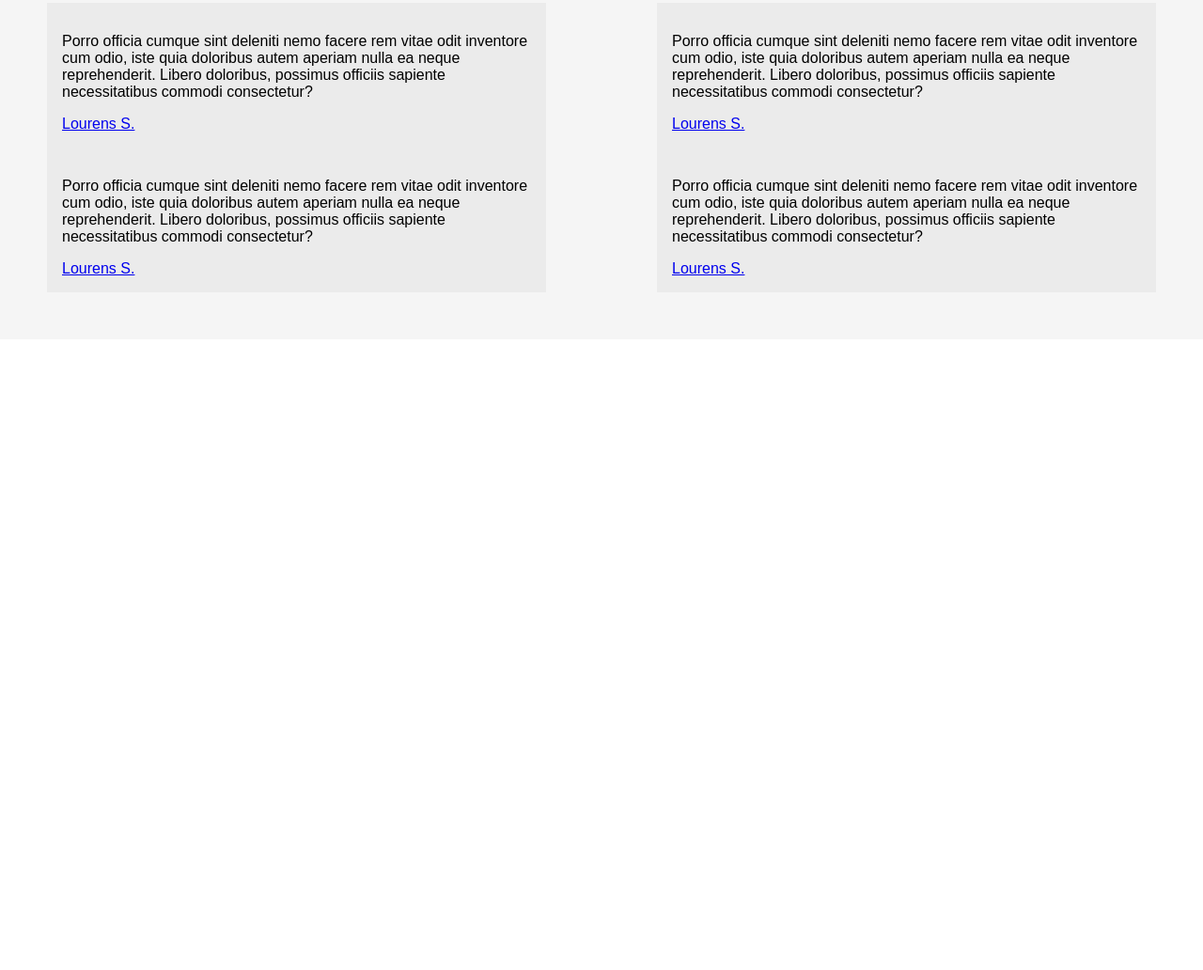
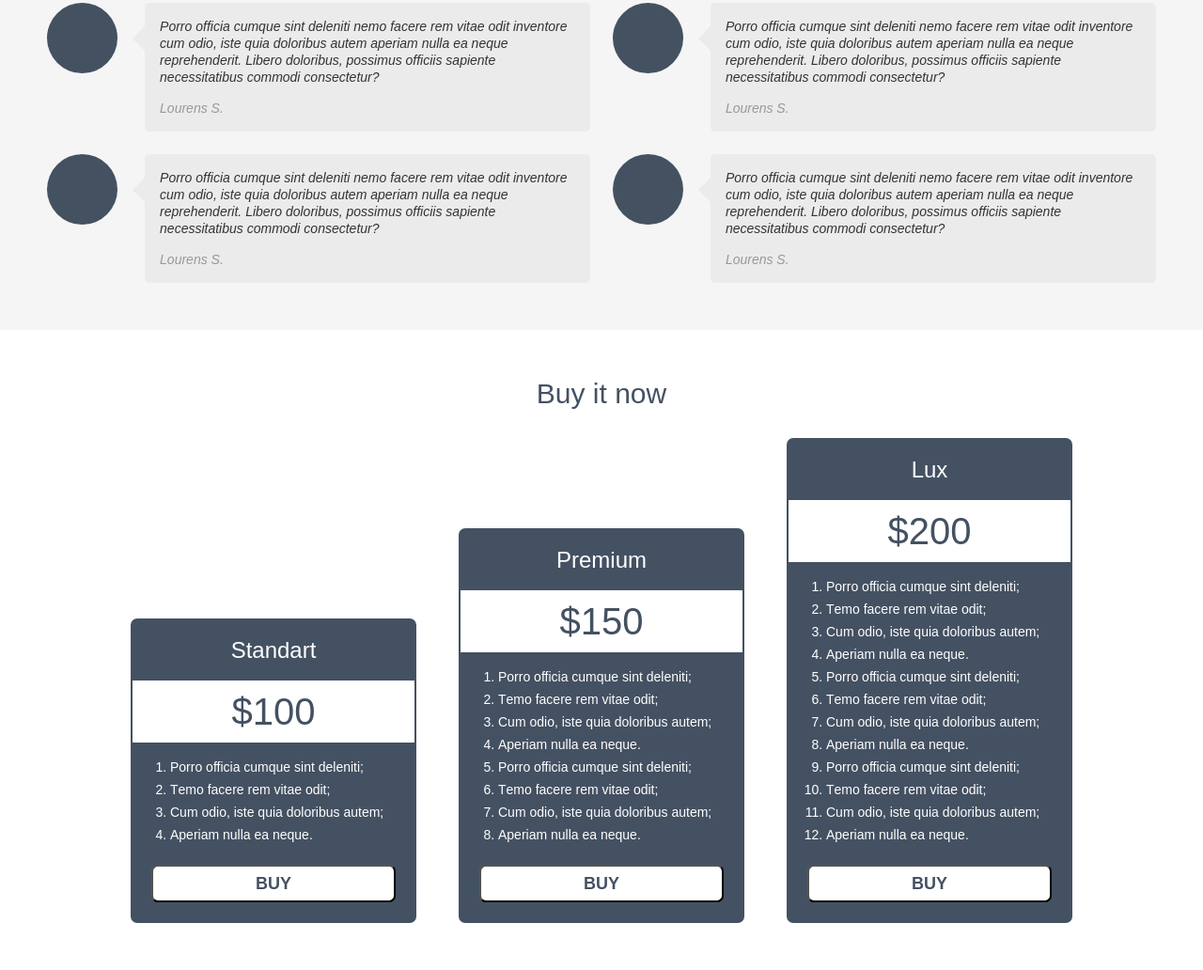
Before and after one commit to kalintsev/first-site, a plain HTML site: page index.html in a window 1280 px wide. Shown: the part 1745-2777 px from the top of the page at 94% size. Before the commit the page ends 2106 px from the top, so only its background shows below. Drawn offline with Linux system fonts and the light colour scheme.

Commit message:
fifth and sixth blocks

```diff
--- a/css/style.css
+++ b/css/style.css
@@ -141,7 +141,6 @@ body {
   margin     : 0 0 20px 0;
   color      : #333333;
   font-size  : 16px;
-  font-weight: 400;
   line-height: 24px;
 }
 
@@ -225,29 +224,135 @@ body {
 }
 
 .reviews-head {
-  color      : #445161;
-  font-size  : 30px;
-  font-weight: 400;
-  width      : 100%;
-  text-align : center;
-  margin     : 0 0 35px;
+  color     : #445161;
+  font-size : 30px;
+  width     : 100%;
+  text-align: center;
+  margin    : 0 0 35px;
 }
 
 .reviews-item {
-  width           : 45%;
+  display        : flex;
+  justify-content: space-between;
+  width          : 49%;
+}
+
+.reviews-item:nth-child(2),
+.reviews-item:nth-child(3) {
+  margin-bottom: 24px;
+}
+
+.reviews-img {
+  width           : 75px;
+  height          : 75px;
+  background-color: #445161;
+  border-radius   : 50%;
+}
+
+.reviews-text {
+  width           : 82%;
   background-color: #ebebeb;
   box-sizing      : border-box;
   padding         : 16px;
+  border-radius   : 5px;
+  position        : relative;
 }
 
-.reviews-item:nth-child(2) .reviews-item:nth-child(3) {
-  margin: 20px;
+.reviews-text::before {
+  position    : absolute;
+  content     : "";
+  display     : block;
+  border      : 13px solid transparent;
+  border-right: 13px solid #ebebeb;
+  top         : 25px;
+  left        : -26px;
 }
 
-.reviews-img {}
+.reviews-text_p {
+  margin     : 0;
+  color      : #333333;
+  font-style : italic;
+  font-size  : 14px;
+  line-height: 18px;
 
-.reviews-text {}
+}
 
-.reviews-text_p {}
+.reviews-text_a {
+  text-decoration: none;
+  color          : #989898;
+  font-size      : 14px;
+  line-height    : 18px;
+  display        : block;
+  margin-top     : 15px;
+}
 
-.reviews-text_a {}
+
+.price {
+  display        : flex;
+  flex-wrap      : wrap;
+  justify-content: center;
+  align-items    : flex-end;
+  padding        : 50px 0;
+}
+
+.price-head {
+  width      : 100%;
+  text-align : center;
+  margin     : 0 0 29px 0;
+  font-size  : 30px;
+  line-height: 36px;
+  font-weight: normal;
+  color      : #445162;
+}
+
+.price-item {
+  border          : 2px solid #445162;
+  background-color: #445162;
+  color           : #ffffff;
+  border-radius   : 7px;
+  margin-right    : 45px;
+  box-sizing      : border-box;
+}
+
+.price-item:last-child {
+  margin-right: 0;
+}
+
+.price-item-head {
+  text-align : center;
+  box-sizing : border-box;
+  font-size  : 24px;
+  line-height: 30px;
+  margin     : 17px auto;
+  font-weight: normal;
+}
+
+.price-cost {
+  font-size       : 40px;
+  line-height     : 30px;
+  color           : #445162;
+  background-color: #ffffff;
+  display         : inline-block;
+  padding         : 18px 0;
+  text-align      : center;
+  width           : 100%;
+}
+
+.price-ol {
+  font-size    : 14px;
+  line-height  : 24px;
+  margin-bottom: 0;
+}
+
+.price-button {
+  text-align      : center;
+  width           : 260px;
+  height          : 40px;
+  background-color: #ffffff;
+  color           : #445162;
+  border-radius   : 7px;
+  margin          : 20px;
+  font-size       : 18px;
+  line-height     : 18px;
+  font-weight     : bold;
+}
--- a/index.html
+++ b/index.html
@@ -167,8 +167,8 @@
               <p class="reviews-text_p">Porro officia cumque sint deleniti nemo
                 facere rem vitae odit inventore cum odio, iste quia doloribus
                 autem aperiam nulla ea neque reprehenderit. Libero doloribus,
-                possimus officiis sapiente necessitatibus commodi consectetur?</p>
-              <a href="#" class="reviews-text_a">Lourens S.</a>
+                possimus officiis sapiente necessitatibus commodi consectetur?
+                <a href="#" class="reviews-text_a">Lourens S.</a></p>
             </div>
           </div>
           <div class="reviews-item">
@@ -177,8 +177,8 @@
               <p class="reviews-text_p">Porro officia cumque sint deleniti nemo
                 facere rem vitae odit inventore cum odio, iste quia doloribus
                 autem aperiam nulla ea neque reprehenderit. Libero doloribus,
-                possimus officiis sapiente necessitatibus commodi consectetur?</p>
-              <a href="#" class="reviews-text_a">Lourens S.</a>
+                possimus officiis sapiente necessitatibus commodi consectetur?
+                <a href="#" class="reviews-text_a">Lourens S.</a></p>
             </div>
           </div>
           <div class="reviews-item">
@@ -187,8 +187,8 @@
               <p class="reviews-text_p">Porro officia cumque sint deleniti nemo
                 facere rem vitae odit inventore cum odio, iste quia doloribus
                 autem aperiam nulla ea neque reprehenderit. Libero doloribus,
-                possimus officiis sapiente necessitatibus commodi consectetur?</p>
-              <a href="#" class="reviews-text_a">Lourens S.</a>
+                possimus officiis sapiente necessitatibus commodi consectetur?
+                <a href="#" class="reviews-text_a">Lourens S.</a></p>
             </div>
           </div>
           <div class="reviews-item">
@@ -197,9 +197,58 @@
               <p class="reviews-text_p">Porro officia cumque sint deleniti nemo
                 facere rem vitae odit inventore cum odio, iste quia doloribus
                 autem aperiam nulla ea neque reprehenderit. Libero doloribus,
-                possimus officiis sapiente necessitatibus commodi consectetur?</p>
-              <a href="#" class="reviews-text_a">Lourens S.</a>
+                possimus officiis sapiente necessitatibus commodi consectetur?
+                <a href="#" class="reviews-text_a">Lourens S.</a></p>
             </div>
+          </div>
+        </section>
+
+        <section class="price">
+          <h2 class="price-head">Buy it now</h2>
+          <div class="price-item">
+            <h3 class="price-item-head">Standart</h3>
+            <span class="price-cost">$100</span>
+            <ol class="price-ol">
+              <li>Porro officia cumque sint deleniti;</li>
+              <li>Тemo facere rem vitae odit;</li>
+              <li>Cum odio, iste quia doloribus autem;</li>
+              <li>Aperiam nulla ea neque.</li>
+            </ol>
+            <button class="price-button">BUY</button>
+          </div>
+          <div class="price-item">
+            <h3 class="price-item-head">Premium</h3>
+            <span class="price-cost">$150</span>
+            <ol class="price-ol">
+              <li>Porro officia cumque sint deleniti;</li>
+              <li>Тemo facere rem vitae odit;</li>
+              <li>Cum odio, iste quia doloribus autem;</li>
+              <li>Aperiam nulla ea neque.</li>
+              <li>Porro officia cumque sint deleniti;</li>
+              <li>Тemo facere rem vitae odit;</li>
+              <li>Cum odio, iste quia doloribus autem;</li>
+              <li>Aperiam nulla ea neque.</li>
+            </ol>
+            <button class="price-button">BUY</button>
+          </div>
+          <div class="price-item">
+            <h3 class="price-item-head">Lux</h3>
+            <span class="price-cost">$200</span>
+            <ol class="price-ol">
+              <li>Porro officia cumque sint deleniti;</li>
+              <li>Тemo facere rem vitae odit;</li>
+              <li>Cum odio, iste quia doloribus autem;</li>
+              <li>Aperiam nulla ea neque.</li>
+              <li>Porro officia cumque sint deleniti;</li>
+              <li>Тemo facere rem vitae odit;</li>
+              <li>Cum odio, iste quia doloribus autem;</li>
+              <li>Aperiam nulla ea neque.</li>
+              <li>Porro officia cumque sint deleniti;</li>
+              <li>Тemo facere rem vitae odit;</li>
+              <li>Cum odio, iste quia doloribus autem;</li>
+              <li>Aperiam nulla ea neque.</li>
+            </ol>
+            <button class="price-button">BUY</button>
           </div>
         </section>
       </main>
```
